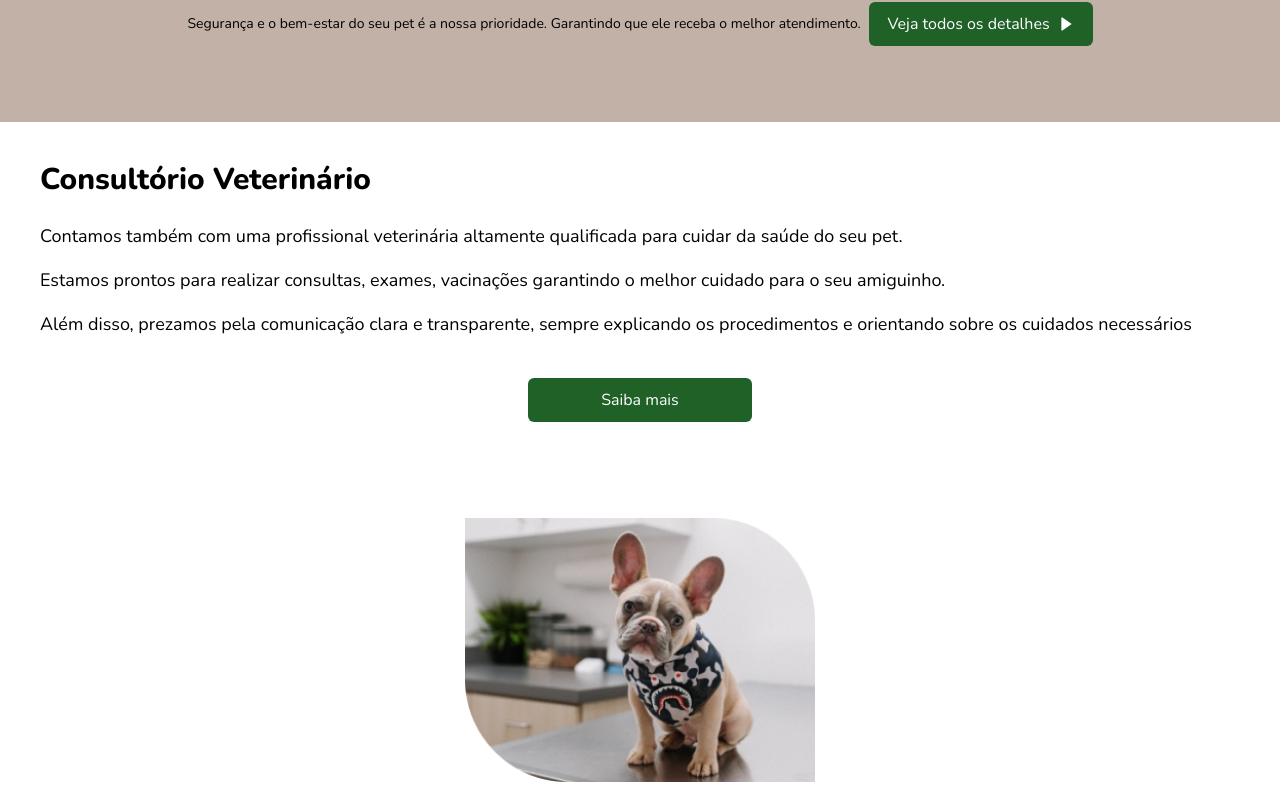
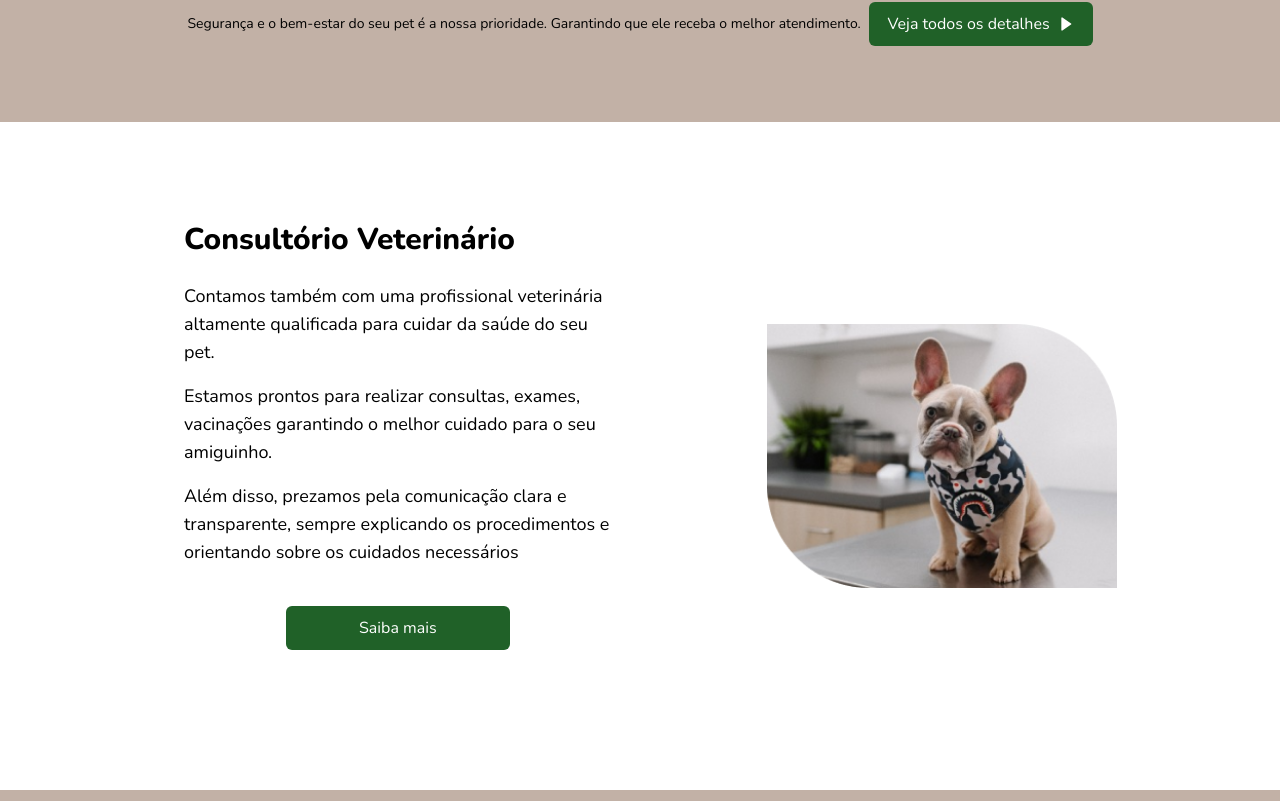
Before and after one commit to deniseschirmer/next-petschirmer, a Next.js app: page / in a window 1280 px wide. Shown: the part 2579-3380 px from the top of the page. Built offline with nearby package versions, Linux system fonts and the light colour scheme.

Commit message:
fix: correct section style

```diff
--- a/src/components/Consultorio.tsx
+++ b/src/components/Consultorio.tsx
@@ -1,7 +1,7 @@
 import Image from "next/image";
 const Consultorio = () => {
   return (
-    <section>
+    <section className="flex flex-wrap md:flex-wrap lg:flex-nowrap font-nunito md:py-10 md:px-36 lg:px-36 lg:mt-5 gap-6 xl:gap-24">
       <div className=" p-4 xl:p-10">
         <h1 className="text-black font-extrabold text-2xl md:text-3xl mb-6">
           Consultório Veterinário
```
